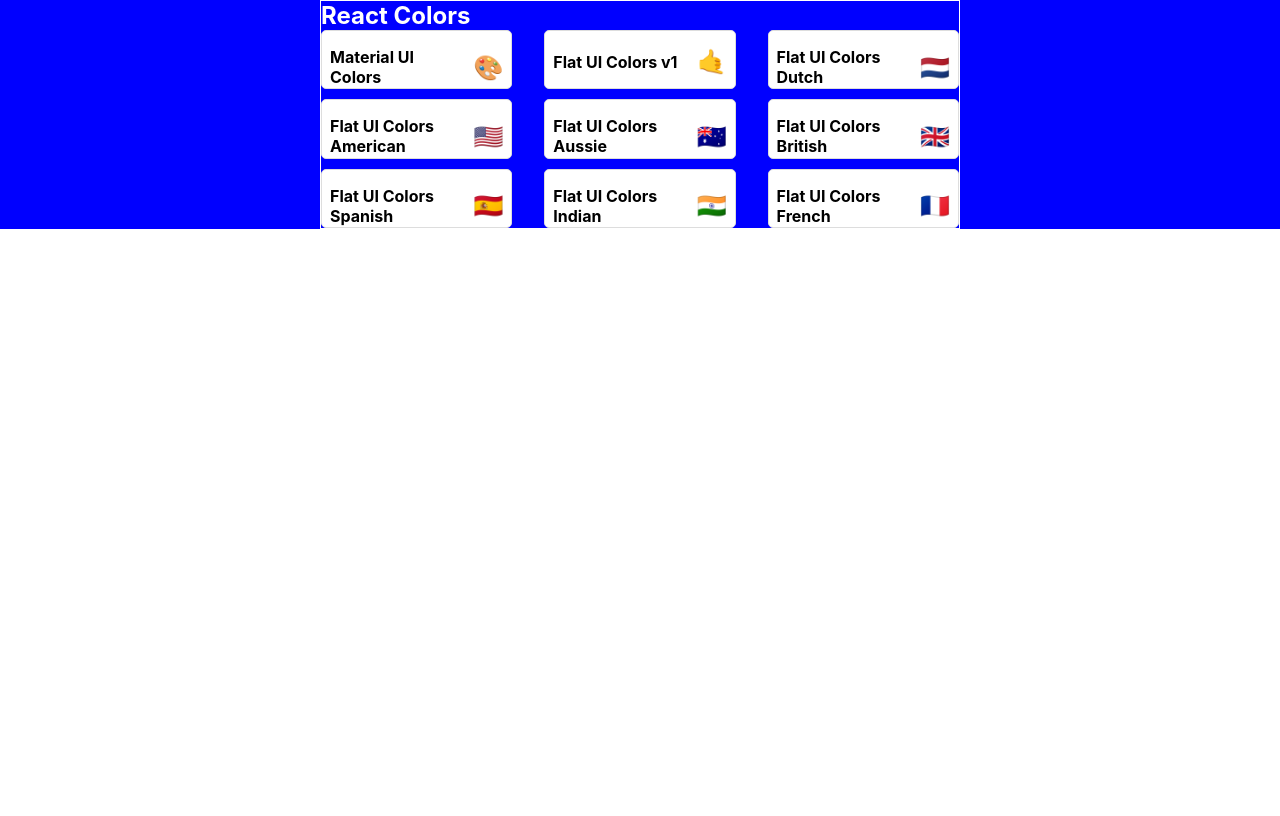
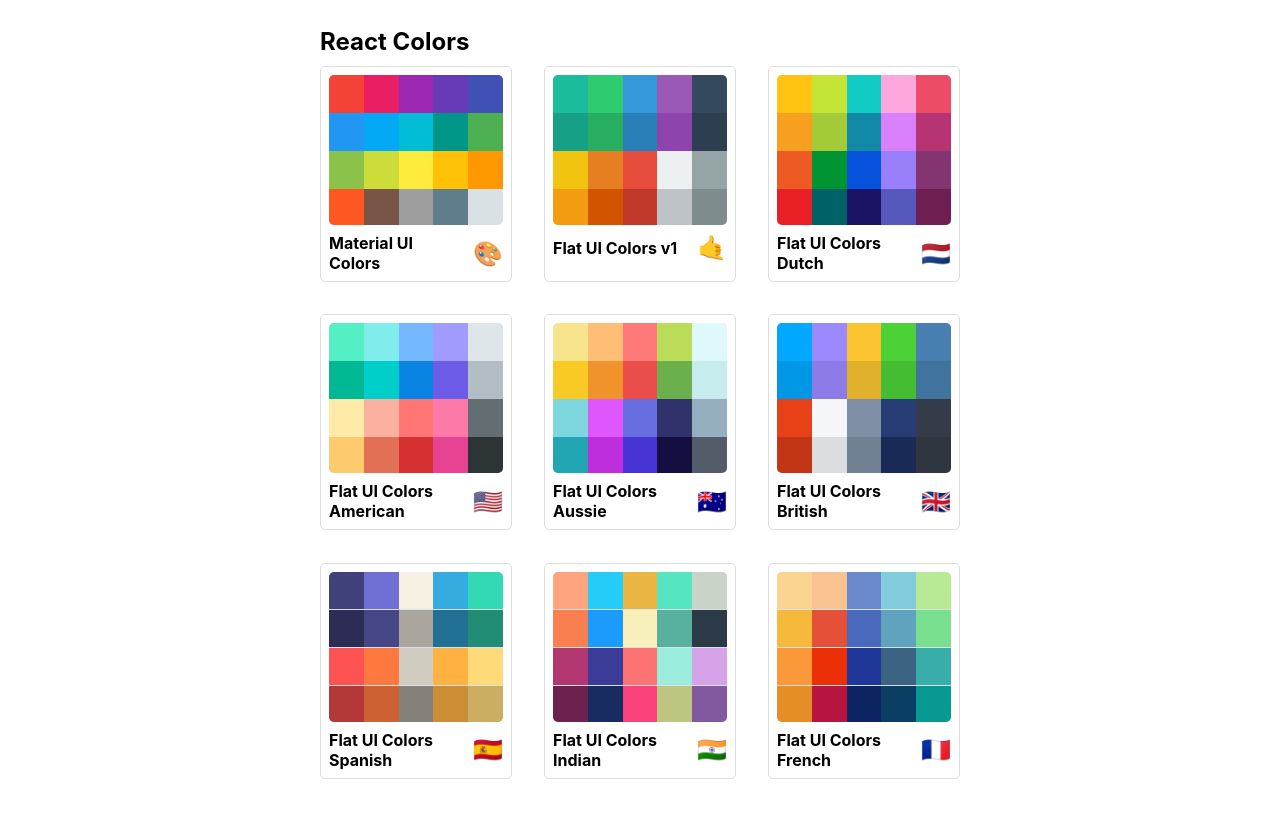
Before and after one commit to do-Va/Color_Palette_Project, a React (Create React App) app: page / in a window 1280 px wide. Built offline with nearby package versions, Linux system fonts and the light colour scheme.

Commit message:
Finish styling MiniPalette

```diff
--- a/src/App.js
+++ b/src/App.js
@@ -32,10 +32,6 @@
           )}
         />
       </Switch>
-
-      // <div>
-      //   <Palette palette={generatePalette(seedColors[0])} />
-      // </div>
     );
   }
 }
--- a/src/MiniPalette.js
+++ b/src/MiniPalette.js
@@ -8,13 +8,16 @@
     borderRadius: '5px',
     padding: '0.5rem',
     position: 'relative',
-    overflow: 'hidden',
     '&:hover': {
       cursor: 'pointer',
     },
   },
   colors: {
-    backgroundColor: 'grey',
+    backgroundColor: '#dae1e4',
+    height: '150px',
+    width: '100%',
+    borderRadius: '5px',
+    overflow: 'hidden',
   },
   title: {
     display: 'flex',
@@ -30,15 +33,30 @@
     marginLeft: '0.5rem',
     fontSize: '1.5rem',
   },
+  miniColor: {
+    height: '25%',
+    width: '20%',
+    display: 'inline-block',
+    margin: '0 auto',
+    position: 'relative',
+    marginBottom: '-3.5px',
+  },
 };
 
 function MiniPalette(props) {
-  const { classes, paletteName: name, emoji } = props;
+  const { classes, paletteName: name, emoji, colors } = props;
 
-  console.log(classes);
+  const miniColorBoxes = colors.map(color => (
+    <div
+      className={classes.miniColor}
+      style={{ backgroundColor: color.color }}
+      key={color.name}
+    />
+  ));
+
   return (
     <div className={classes.root}>
-      <div className={classes.colors}></div>
+      <div className={classes.colors}>{miniColorBoxes}</div>
       <h5 className={classes.title}>
         {name} <span className={classes.emoji}>{emoji}</span>
       </h5>
--- a/src/PaletteList.js
+++ b/src/PaletteList.js
@@ -6,8 +6,8 @@
 
 const styles = {
   root: {
-    backgroundColor: 'blue',
-    height: '100%',
+    marginTop: '1rem',
+    height: '100vh',
     display: 'flex',
     alignItems: 'flex-start',
     justifyContent: 'center',
@@ -15,15 +15,16 @@
   container: {
     width: '50%',
     display: 'flex',
+    alignItems: 'flex-start',
     flexDirection: 'column',
     flexWrap: 'wrap',
-    border: '1px solid #fff',
   },
   nav: {
     display: 'flex',
     width: '100%',
+    height: '50px',
     justifyContent: 'space-between',
-    color: '#fff',
+    alignItems: 'center',
   },
   palettes: {
     boxSizing: 'border-box',
```
